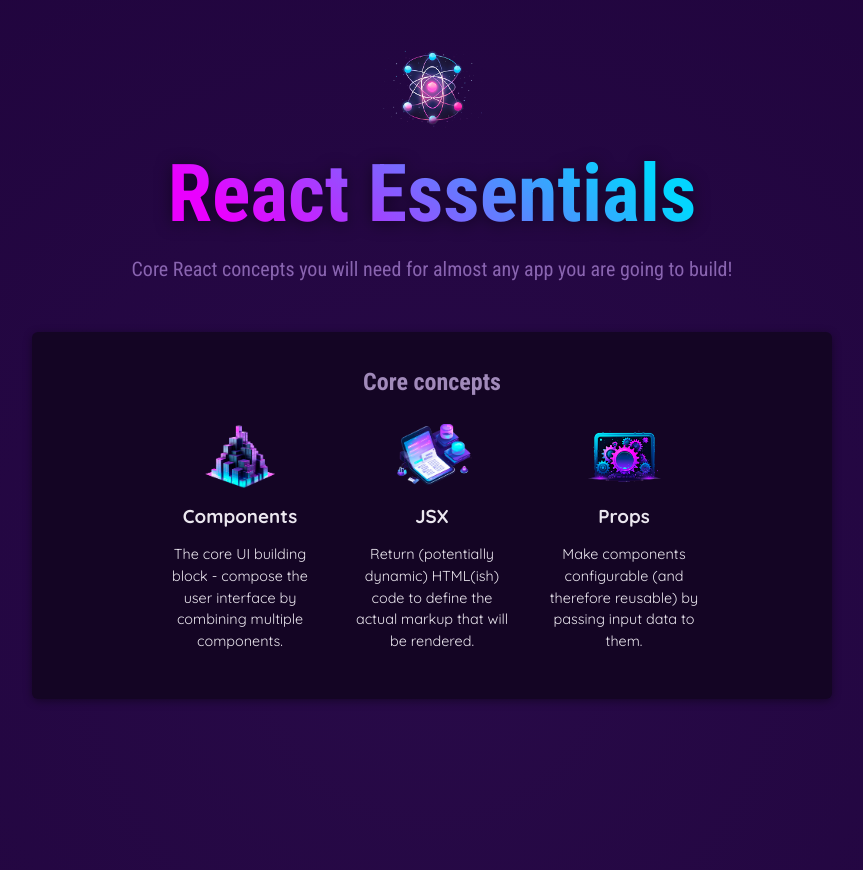
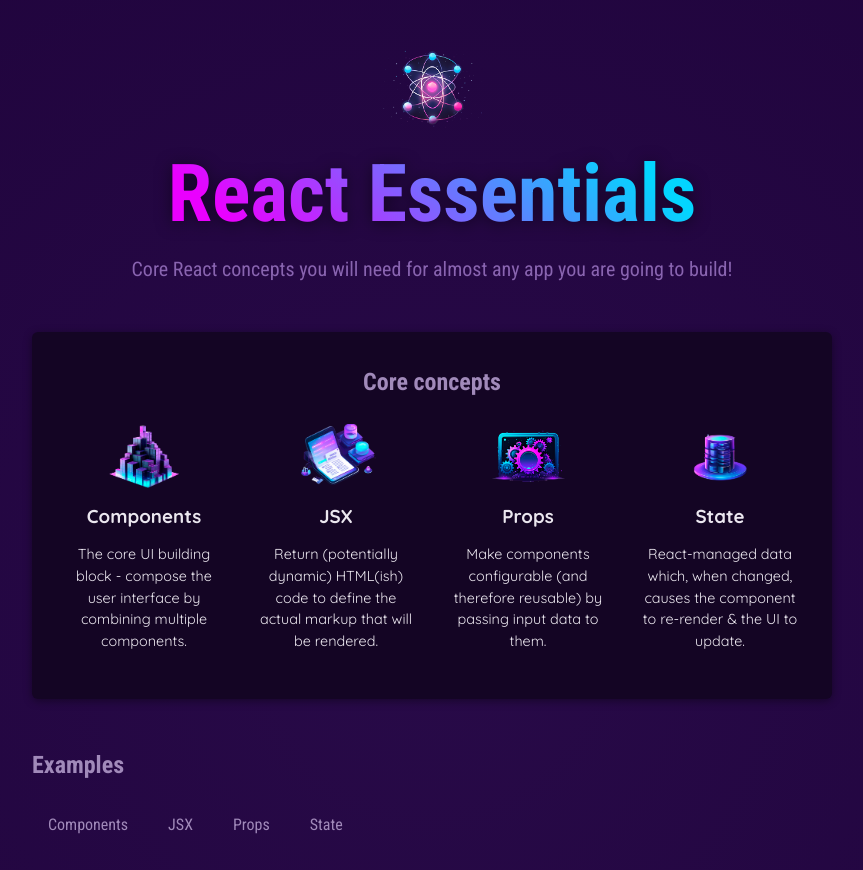
Before and after one commit to ting11222001/React-The-Complete-Guide-2026, a React (Vite) app in the folder React-Essentials/: page / in a window 1280 px wide. Shown: the top 870 px of the page, without its empty margins (208-1071 px from the left). Built offline with nearby package versions, Linux system fonts and the light colour scheme.

Commit message:
Understanding the diff between the Children Prop and the Attribute Props

```diff
--- a/React-Essentials/src/App.jsx
+++ b/React-Essentials/src/App.jsx
@@ -2,6 +2,7 @@ import componentsImg from "./assets/components.png";
 import Header from "./components/Header/Header";
 import CoreConcept from "./components/CoreConcept";
 import { CORE_CONCEPTS } from "./data";
+import TabButton from "./components/TabButton";
 
 function App() {
   return (
@@ -18,7 +19,17 @@ function App() {
             />
             <CoreConcept {...CORE_CONCEPTS[1]} />
             <CoreConcept {...CORE_CONCEPTS[2]} />
+            <CoreConcept {...CORE_CONCEPTS[3]} />
           </ul>
+        </section>
+        <section id="examples">
+          <h2>Examples</h2>
+          <menu>
+            <TabButton label="Components" />
+            <TabButton label="JSX" />
+            <TabButton label="Props" />
+            <TabButton label="State" />
+          </menu>
         </section>
       </main>
     </div>
--- /dev/null
+++ b/React-Essentials/src/components/TabButton.jsx
@@ -0,0 +1,5 @@
+export default function TabButton({ label }) {
+    return (
+        <li><button>{label}</button></li>
+    )
+}
```
Also changed, not shown: 1 other file (tests, documents, lock files or other folders).
